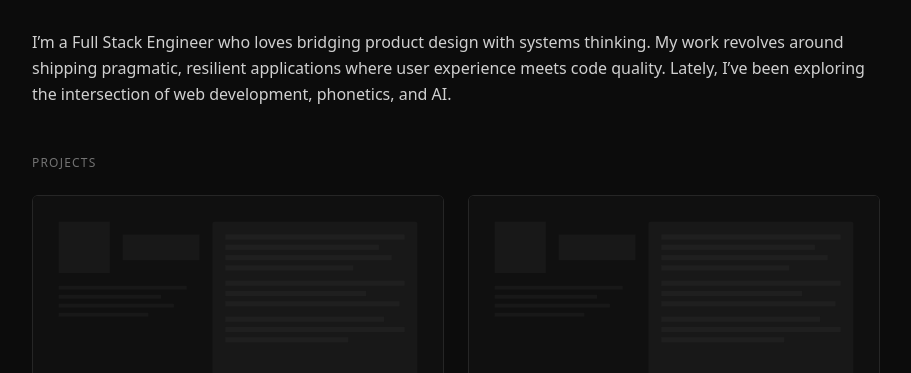
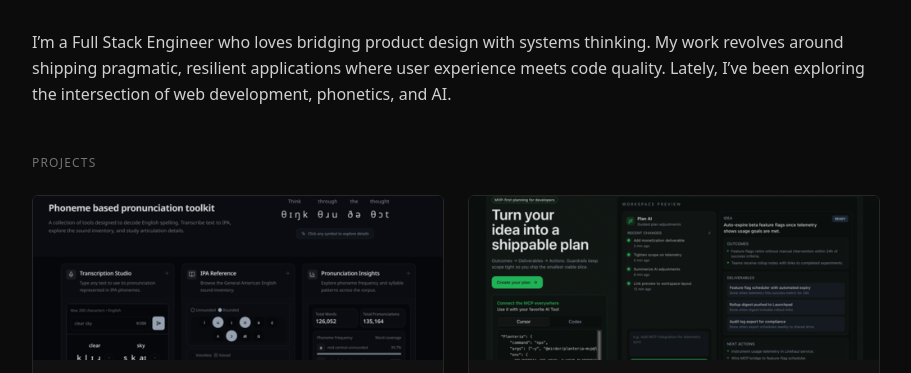
Before and after one commit to rigomart/portfolio, an Astro site: page / in a window 1280 px wide. Shown: the part 195-568 px from the top of the page, without its empty margins (184-1095 px from the left). Built offline with nearby package versions, Linux system fonts and the light colour scheme; Astro itself is replaced by a stand-in of ours; no server answers.

Commit message:
feat: Add landing images for Phonaria and Planteria projects and update ProjectCard styling
- Introduced new landing images for the Phonaria and Planteria projects to enhance visual representation.
- Updated the ProjectCard component to adjust the aspect ratio for better image display.

```diff
--- a/src/components/ProjectCard.astro
+++ b/src/components/ProjectCard.astro
@@ -19,7 +19,7 @@ const { project, eager = false } = Astro.props;
     href={project.links.demo}
     target='_blank'
     rel='noopener noreferrer'
-    class='relative aspect-video block overflow-hidden bg-surface-inset'
+    class='relative aspect-5/2 block overflow-hidden bg-surface-inset'
   >
     <Image
       src={project.imageSrc}
--- a/src/data/index.ts
+++ b/src/data/index.ts
@@ -35,9 +35,9 @@ export const projects: Project[] = [
     title: "Phonaria",
     description:
       "Pronunciation learning tool that combines grapheme‑to‑phoneme transcription, an interactive IPA chart, and phoneme contrast guidance in a single responsive workspace, backed by a typed phonetics data package.",
-    imageSrc: "/project-placeholder.svg",
-    imageWidth: 1200,
-    imageHeight: 675,
+    imageSrc: "/phonaria-landing.png",
+    imageWidth: 900,
+    imageHeight: 500,
     tech: ["Next.js", "Tailwind CSS", "shadcn/ui", "TanStack Query", "Redis"],
     links: {
       repo: "https://github.com/rigomart/phonaria",
@@ -48,9 +48,9 @@ export const projects: Project[] = [
     title: "Planteria",
     description:
       "AI planning app for developers that turns product ideas into structured, shippable plans with strict criteria and realtime syncing. Includes a read‑only MCP server for integration with any AI agent.",
-    imageSrc: "/project-placeholder.svg",
+    imageSrc: "/planteria-landing.png",
     imageWidth: 1200,
-    imageHeight: 675,
+    imageHeight: 500,
     tech: [
       "Next.js",
       "Convex",
```
Also changed, not shown: public/phonaria-landing.png (added), public/planteria-landing.png (added).
